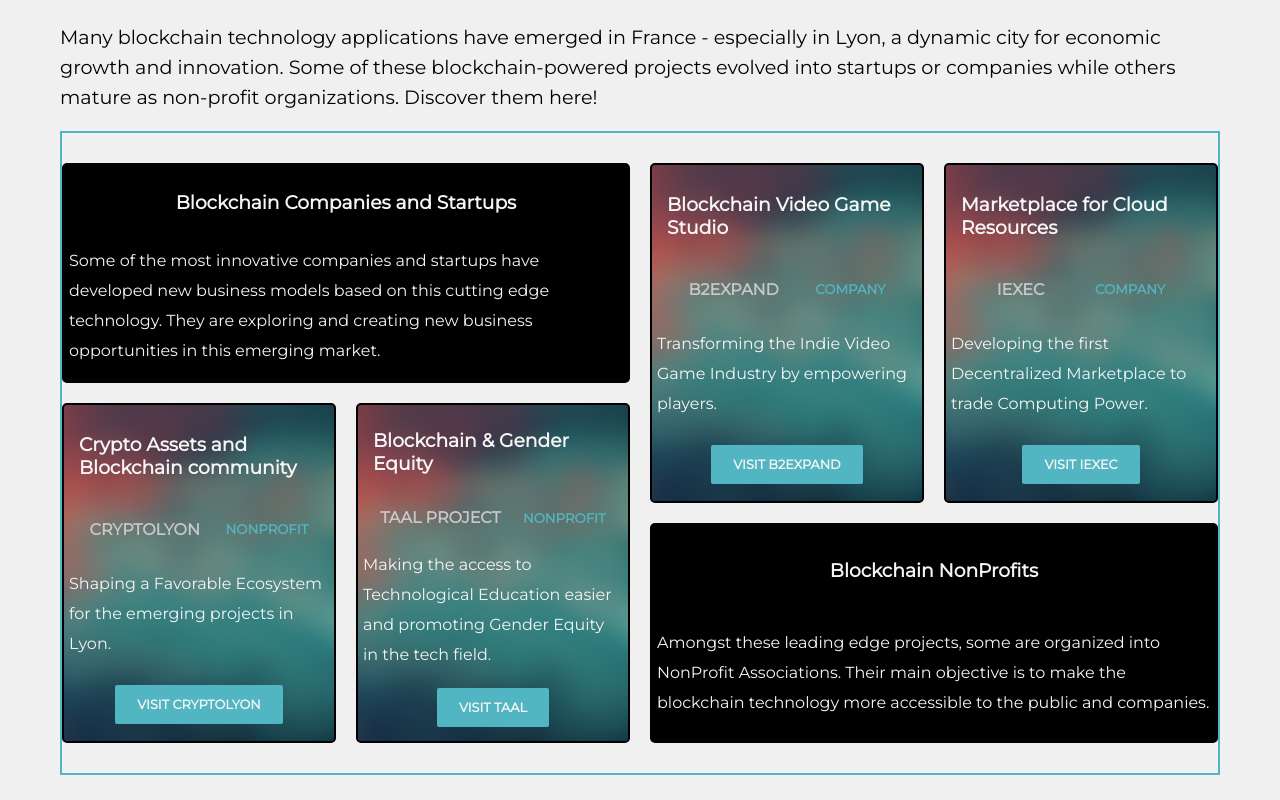
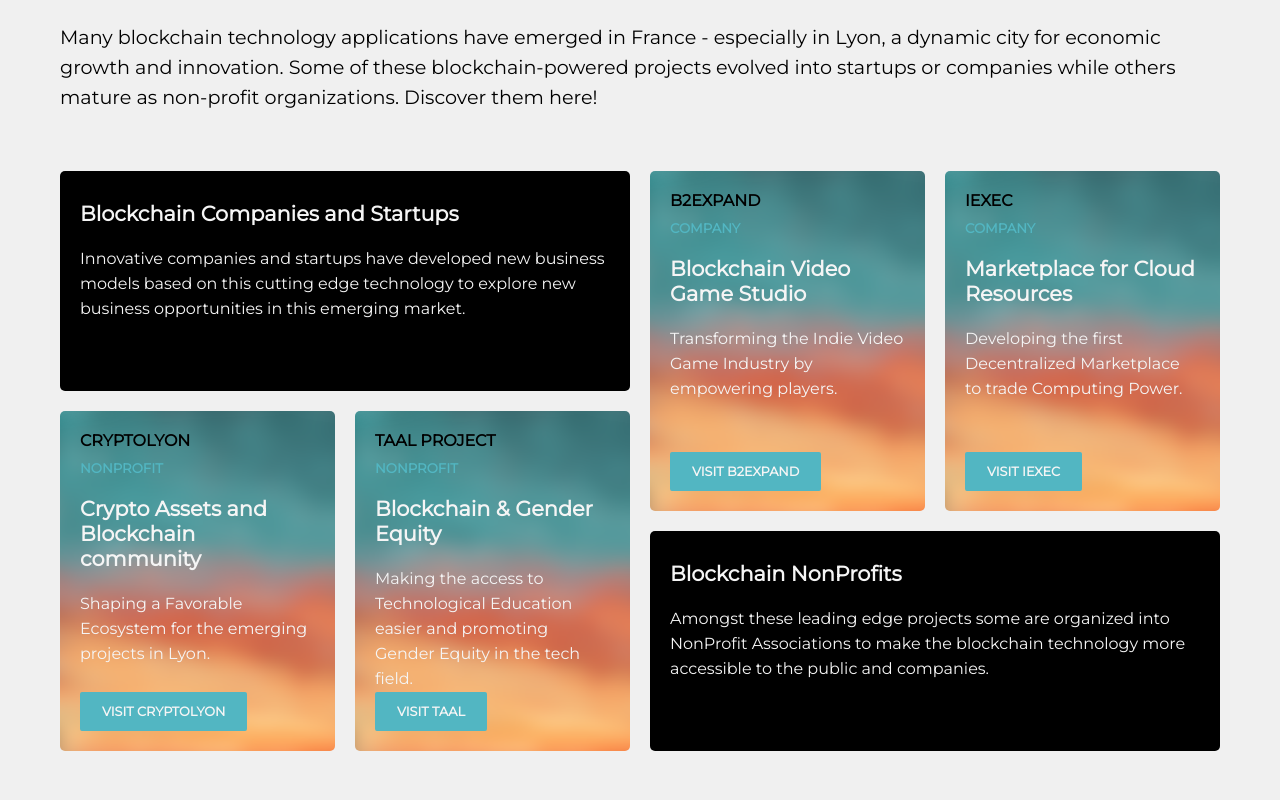
Before and after one commit to Campalo/blockchain-projects, a plain HTML site: page index.html in a window 1280 px wide. Shown: the part 900-1700 px from the top of the page. Drawn offline with Linux system fonts and the light colour scheme.

Commit message:
add changes to presentation section (title design+ fixed button)

```diff
--- a/home.css
+++ b/home.css
@@ -48,28 +48,32 @@ h2 {
 }
 
 h3 {
-    margin: 10px;
+    font-size: 1.5rem;
+    margin-top: 20px;
+    margin-bottom: 20px;
 }
 
 h4 {
-    margin: 5px;
+    margin-top: 10px;
+    margin-bottom: 10px;
     text-transform: uppercase;
-    color: rgb(200, 200, 200);
+    color: black;
 }
 
 h5 {
     text-transform: uppercase;
     color: #52B6C2;
-    margin: 5px;
+    margin-top: 10px;
+    margin-bottom: 10px;
 }
+
 
 #presentation {
     background-color: rgb(240, 240, 240);
 }
 
 .grid {
-    padding: 30px 120px;
-    border:2px #52B6C2 solid;
+    padding: 60px 120px;
     display: grid;
     grid-template-columns: repeat(4, 1fr);
     grid-template-rows: repeat(5, 100px);
@@ -84,19 +88,25 @@ h5 {
 
 /* boxes to link to the articles presenting the projects */
 .box {
-   background-image: url(img/water.png);
+   background-image: url(img/watersunset.png);
    background-repeat: no-repeat;
-   background-position: bottom;
    background-size: cover;
-   border: 2px black solid;
    border-radius: 5px;
    color: whitesmoke;
    padding: 10px 20px;
+   position: relative; /* used to set the button position inside the boxes */
+   /*
    display: flex;
    direction: column;
    flex-wrap: wrap;
    align-items: center;
    justify-content: space-evenly;
+   */
+}
+
+.box button {
+    position: absolute;
+    bottom : 20px;
 }
 
 /****
@@ -115,7 +125,7 @@ and why it's the wrap who does all the work
 
 .box p {
     font-size: 1rem;
-    margin: 0;
+    line-height: 25px;
 }
 
 /* "a" is the first box :
@@ -146,24 +156,25 @@ define its structure : how much rows and columns
 /* max-width 1300px means all screen size smaller than 1300px*/
 @media only screen and (max-width: 1300px) {
     .grid {
-        padding: 30px 0;
+        padding: 40px 0;
         grid-gap: 20px;
     }
-    .box {
-        padding: 5px;
-    }
-    .box p {
-        font-size: 1rem;
+    h3 {
+        font-size: 1.3rem;
     }
 }
 
 /* max-width: 960 : tablet or smaller*/
 @media only screen and (max-width: 960px) {
     .grid {
-        padding: 10px 120px;
+        padding: 40px 120px;
         grid-template-columns: 1fr 1fr;
         grid-template-rows: repeat(12, 150px);
         grid-gap: 20px;
+    }
+    .a p,
+    .f p{
+        margin-top: 60px;
     }
     .a {
         grid-area: 1 / 1 / span 2 / span 2;
@@ -188,6 +199,9 @@ define its structure : how much rows and columns
 /* max-width: 600 : mobile*/
 @media only screen and (max-width: 600px) {
     .grid {
-        padding: 10px 0;
+        padding: 30px 0;
+    }
+    .box {
+        padding: 0 10px;
     }
 }
--- a/index.html
+++ b/index.html
@@ -79,16 +79,15 @@
             <div class="box a">
                 <h3>Blockchain Companies and Startups</h3>
                 <p>
-                    Some of the most innovative companies and startups have developed new business models based on this
-                    cutting edge technology. They are exploring and creating new business opportunities in this
-                    emerging market.
+                    Innovative companies and startups have developed new business models based on this cutting edge
+                    technology to explore new business opportunities in this emerging market.
                 </p>
             </div>
 
             <div class="box b">
-                <h3>Blockchain Video Game Studio</h3>
                 <h4>B2Expand</h4>
                 <h5>Company</h5>
+                <h3>Blockchain Video Game Studio</h3>
                 <p>
                     Transforming the Indie Video Game Industry by empowering players. </p>
                 <a target="_blank" href="http://b2expand.com/">
@@ -97,9 +96,9 @@
             </div>
 
             <div class="box c">
-                <h3>Marketplace for Cloud Resources</h3>
                 <h4>iExec</h4>
                 <h5>Company</h5>
+                <h3>Marketplace for Cloud Resources</h3>
                 <p>
                     Developing the first Decentralized Marketplace to trade Computing Power. </p>
                 <a target="_blank" href="https://iex.ec/fr/">
@@ -108,9 +107,9 @@
             </div>
 
             <div class="box d">
-                <h3>Crypto Assets and Blockchain community</h3>
                 <h4>CryptoLyon</h4>
                 <h5>NonProfit</h5>
+                <h3>Crypto Assets and Blockchain community</h3>
                 <p>
                     Shaping a Favorable Ecosystem for the emerging projects in Lyon. </p>
                 <a target="_blank" href="https://www.crypto-lyon.fr/">
@@ -119,9 +118,9 @@
             </div>
 
             <div class="box e">
-                <h3>Blockchain & Gender Equity</h3>
                 <h4>TAAL Project</h4>
                 <h5>NonProfit</h5>
+                <h3>Blockchain & Gender Equity</h3>
                 <p>
                     Making the access to Technological Education easier and promoting Gender Equity in the tech field.
                 </p>
@@ -133,8 +132,8 @@
             <div class="box f">
                 <h3>Blockchain NonProfits</h3>
                 <p>
-                    Amongst these leading edge projects, some are organized into NonProfit Associations. Their main
-                    objective is to make the blockchain technology more accessible to the public and companies.
+                    Amongst these leading edge projects some are organized into NonProfit Associations to make the
+                    blockchain technology more accessible to the public and companies.
                 </p>
             </div>
 
```
